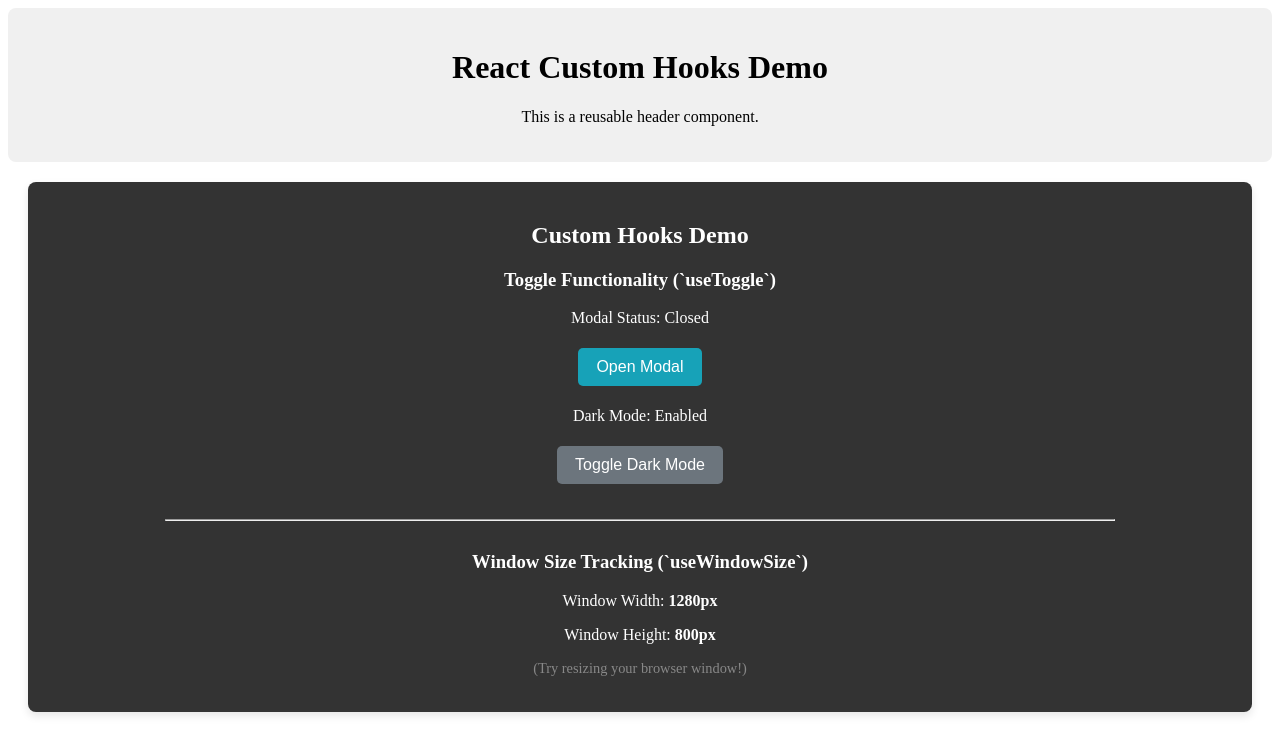
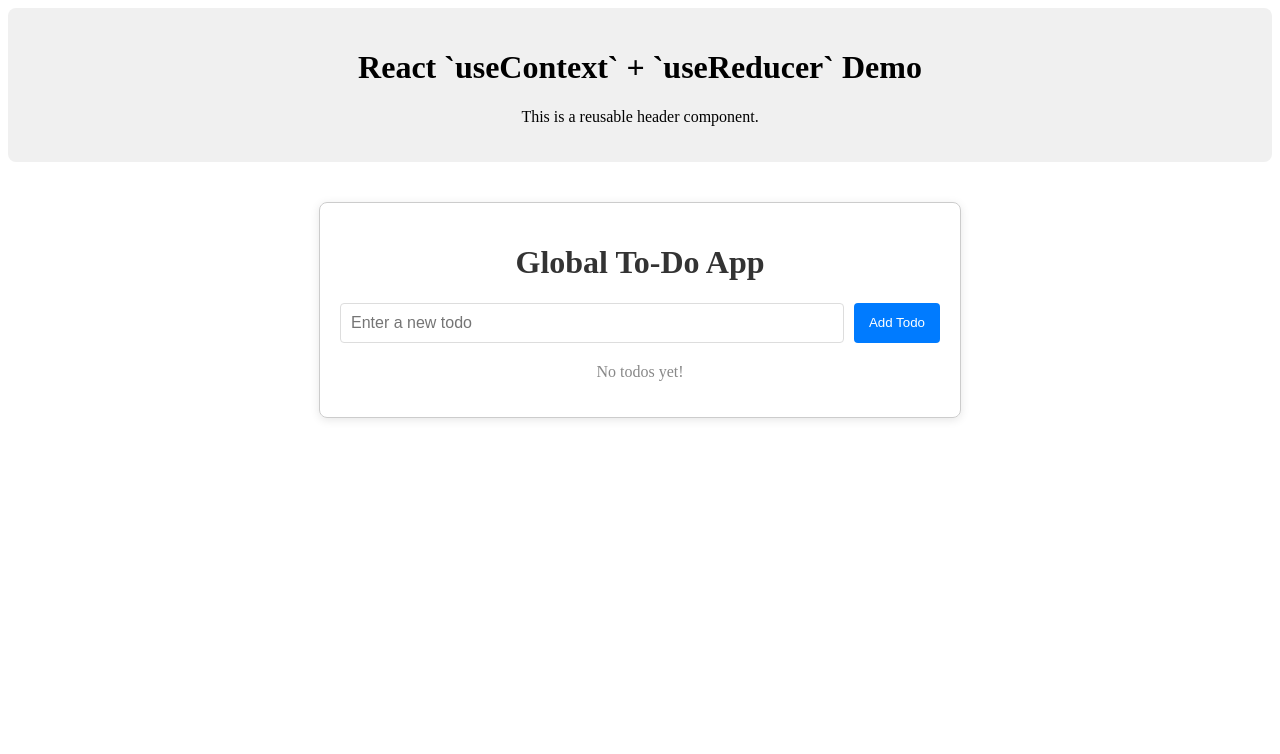
Before and after one commit to aravinth-in/learning-react, a React (Create React App) app in the folder my-react-components-app/: page / in a window 1280 px wide. Shown: the top 754 px of the page. Built offline with nearby package versions, Linux system fonts and the light colour scheme.

Commit message:
useContext + useReducer for Global State

```diff
--- a/my-react-components-app/src/App.js
+++ b/my-react-components-app/src/App.js
@@ -28,15 +28,17 @@ import ReducerCounter from './ReducerCounter';
 import UserFormReducer from './UserFormReducer';
 import PerformanceDemo from './PerformanceDemo';
 import CustomHooksDemo from './CustomHooksDemo';
+import TodoApp from './components/TodoApp';
+import { TodoProvider } from './TodoContext';
 
 const App = () => {
-  const appTitle = "React Custom Hooks Demo";
+  const appTitle = "React `useContext` + `useReducer` Demo";
 
   return (
-    <>
+    <TodoProvider> {/* Wrap the app with the Provider */}
       <Header title={appTitle} />
-      <CustomHooksDemo />
-    </>
+      <TodoApp />
+    </TodoProvider>
   );
 };
 
--- /dev/null
+++ b/my-react-components-app/src/TodoContext.js
@@ -0,0 +1,70 @@
+import { createContext, useReducer, useContext } from 'react';
+
+// 1. Define the Reducer Function
+// This function handles all state transitions based on dispatched actions.
+const todoReducer = (state, action) => {
+  switch (action.type) {
+    case 'ADD_TODO':
+      return [
+        ...state,
+        {
+          id: Date.now(), // Generate a simple unique ID
+          text: action.payload,
+          isCompleted: false,
+        },
+      ];
+    case 'TOGGLE_TODO':
+      return state.map((todo) =>
+        todo.id === action.payload ?
+        {
+          ...todo,
+          isCompleted: !todo.isCompleted
+        }
+        : todo
+      );
+    case 'DELETE_TODO':
+      return state.filter((todo) => todo.id !== action.payload);
+    default:
+      throw new Error(`Unhandled action type: ${action.type}`);
+  }
+};
+
+// 2. Define the Initial State
+const initialTodos = [];
+
+// 3. Create two Contexts: one for the state and one for the dispatch function.
+// This is a common practice to optimize performance.
+const TodoStateContext = createContext(initialTodos);
+const TodoDispatchContext = createContext(null);
+
+// 4. Create a "Provider" Component that wraps your app.
+// This component will use useReducer and provide the state and dispatch to its children.
+export const TodoProvider = ({ children }) => {
+  const [state, dispatch] = useReducer(todoReducer, initialTodos);
+
+  return (
+    <TodoDispatchContext.Provider value={dispatch}>
+      <TodoStateContext.Provider value={state}>
+        {children}
+      </TodoStateContext.Provider>
+    </TodoDispatchContext.Provider>
+  );
+};
+
+// 5. Create Custom Hooks to consume the contexts.
+// This is a cleaner way to use the contexts and prevents potential errors.
+export const useTodoState = () => {
+  const context = useContext(TodoStateContext);
+  if (context === undefined) {
+    throw new Error('useTodoState must be used within a TodoProvider');
+  }
+  return context;
+};
+
+export const useTodoDispatch = () => {
+  const context = useContext(TodoDispatchContext);
+  if (context === undefined) {
+    throw new Error('useTodoDispatch must be used within a TodoProvider');
+  }
+  return context;
+};
--- /dev/null
+++ b/my-react-components-app/src/components/TodoApp.js
@@ -0,0 +1,104 @@
+import { useState } from 'react';
+import { useTodoState, useTodoDispatch } from '../TodoContext';
+
+const TodoItem = ({ todo }) => {
+  {/* Each component that needs the dispatcher should call useTodoDispatch() inside its own function body.
+   If you call it outside (at the top level of the file), React will throw an error */}
+
+  // When you call useTodoDispatch() in different components (like TodoItem and AddTodoForm), each call retrieves the same
+  // dispatch function provided by your TodoProvider.
+  const dispatch = useTodoDispatch();
+
+  return (
+    <li
+      style={{
+        display: 'flex',
+        justifyContent: 'space-between',
+        alignItems: 'center',
+        padding: '10px',
+        borderBottom: '1px solid #eee',
+        backgroundColor: todo.isCompleted ? '#f0f8ff' : '#fff',
+      }}
+    >
+      <span
+        style={{
+          textDecoration: todo.isCompleted ? 'line-through' : 'none',
+          color: todo.isCompleted ? '#999' : '#333',
+          cursor: 'pointer',
+        }}
+        onClick={() => dispatch({ type: 'TOGGLE_TODO', payload: todo.id })} // here payload contains id while dispatch
+      >
+        {todo.text}
+      </span>
+      <button
+        onClick={() => dispatch({ type: 'DELETE_TODO', payload: todo.id })}
+        style={{
+          padding: '5px 10px',
+          backgroundColor: '#dc3545',
+          color: 'white',
+          border: 'none',
+          borderRadius: '4px',
+          cursor: 'pointer',
+        }}
+      >
+        Delete
+      </button>
+    </li>
+  );
+};
+
+const TodoList = () => {
+  const todos = useTodoState();
+
+  return (
+    <ul style={{ listStyleType: 'none', padding: 0 }}>
+      {todos.length === 0 ? (
+        <p style={{ textAlign: 'center', color: '#888' }}>No todos yet!</p>
+      ) : (
+        todos.map((todo) => <TodoItem key={todo.id} todo={todo} />)
+      )}
+    </ul>
+  );
+};
+
+const AddTodoForm = () => {
+  const [text, setText] = useState('');
+  const dispatch = useTodoDispatch();
+
+  const handleSubmit = (e) => {
+    e.preventDefault();
+    if (text.trim() === '') return;
+    dispatch({ type: 'ADD_TODO', payload: text }); // here payload contains text while dispatch
+    setText('');
+  };
+
+  return (
+    <form onSubmit={handleSubmit} style={{ display: 'flex', marginBottom: '20px' }}>
+      <input
+        type="text"
+        value={text}
+        onChange={(e) => setText(e.target.value)}
+        placeholder="Enter a new todo"
+        style={{ flex: 1, padding: '10px', fontSize: '1em', borderRadius: '4px', border: '1px solid #ddd' }}
+      />
+      <button
+        type="submit"
+        style={{ padding: '10px 15px', backgroundColor: '#007bff', color: 'white', border: 'none', borderRadius: '4px', cursor: 'pointer', marginLeft: '10px' }}
+      >
+        Add Todo
+      </button>
+    </form>
+  );
+};
+
+const TodoApp = () => {
+  return (
+    <div style={{ maxWidth: '600px', margin: '40px auto', padding: '20px', border: '1px solid #ccc', borderRadius: '8px', boxShadow: '0 2px 10px rgba(0,0,0,0.1)' }}>
+      <h1 style={{ textAlign: 'center', color: '#333' }}>Global To-Do App</h1>
+      <AddTodoForm />
+      <TodoList />
+    </div>
+  );
+};
+
+export default TodoApp;
```
